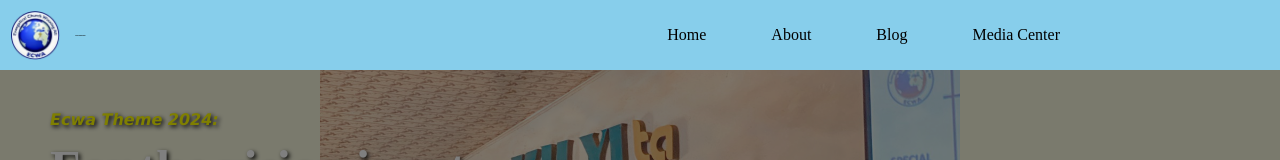
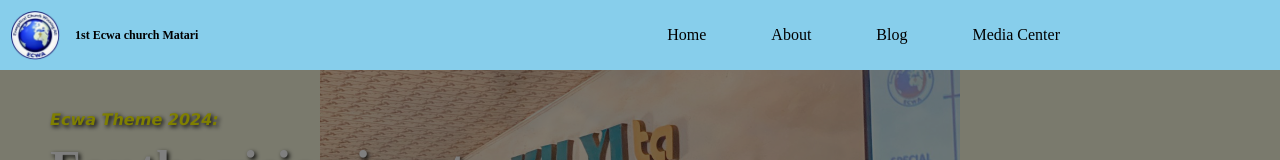
Before and after one commit to Ali-sson/Ecwa-Matari, a plain HTML site: page index.html in a window 1280 px wide. Shown: the top 160 px of the page. Drawn offline with Linux system fonts and the light colour scheme.

Commit message:
added css adjusement

```diff
--- a/style.css
+++ b/style.css
@@ -18,7 +18,7 @@ header{
 
 .nav-brandinghea h1 {
      margin: 0; /* Remove default margin for h1 */
-     font-size: 1px; /* Adjust the font size */
+     font-size: 12px; /* Adjust the font size */
      color:black; /* Set the text color to white */
    }
 /* strt */
@@ -209,7 +209,7 @@ img{
 
 
 
-@media(max-width: 500px){
+@media(max-width: 490px){
      .hamburger{
           display:block
      }
@@ -485,7 +485,7 @@ height: auto;
 
 /* Media queries ABOUT Page */
 
-@media(max-width:500px){
+@media(max-width:490px){
      .body .theme h1, h2, h3{
           font-size: 18px
      }
@@ -616,7 +616,7 @@ height: auto;
        /* Blog Media Queries *****************************
            ***************************************/
 
- @media(max-width:500px){
+ @media(max-width:490px){
      .text-blog h1{
           font-size: 20px;
      }
@@ -690,7 +690,7 @@ height: auto;
 
 /* Food for the day Media queries */
 
-@media(max-width : 500px){
+@media(max-width : 490px){
     .content, .full-text {
      margin: 0 10px 100px;
      font-size: 13px;
```
